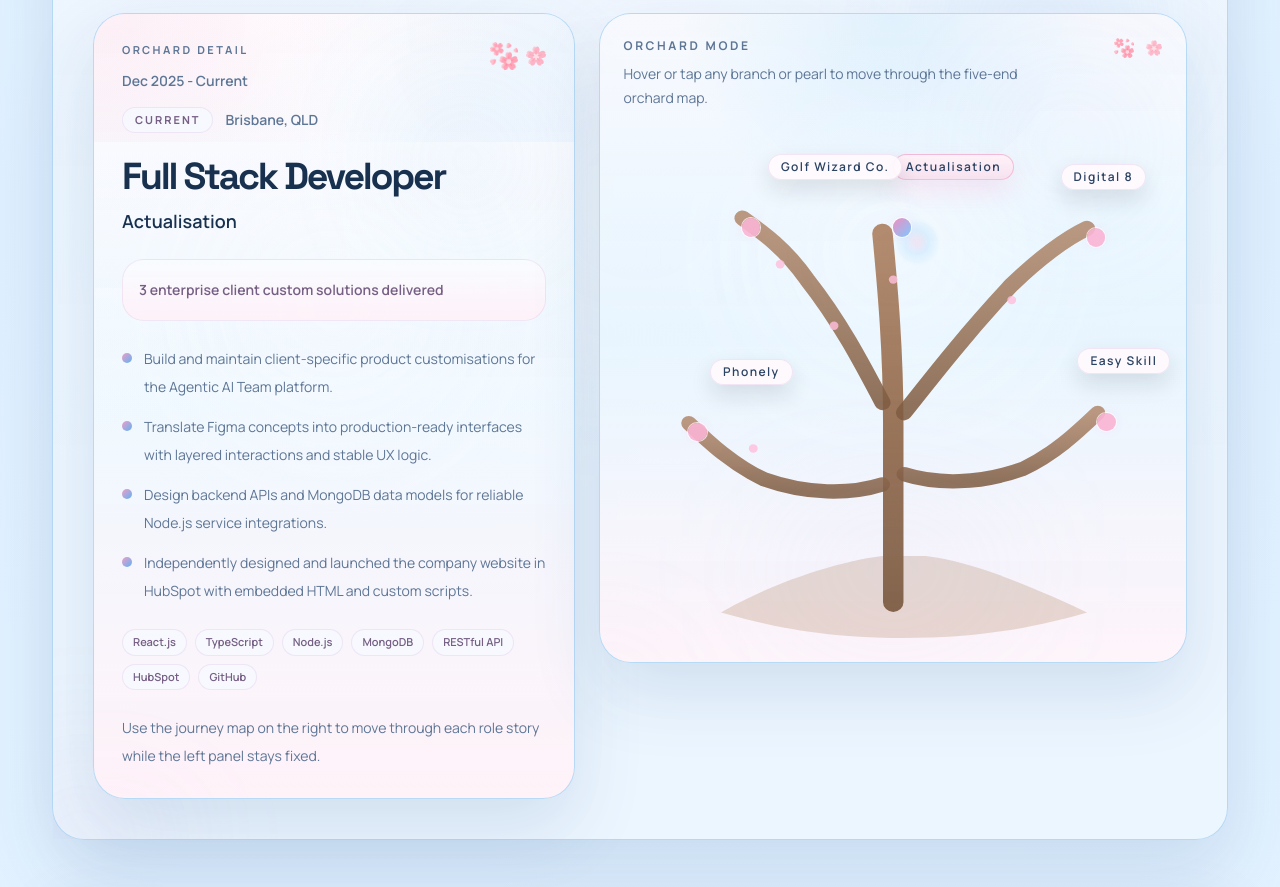
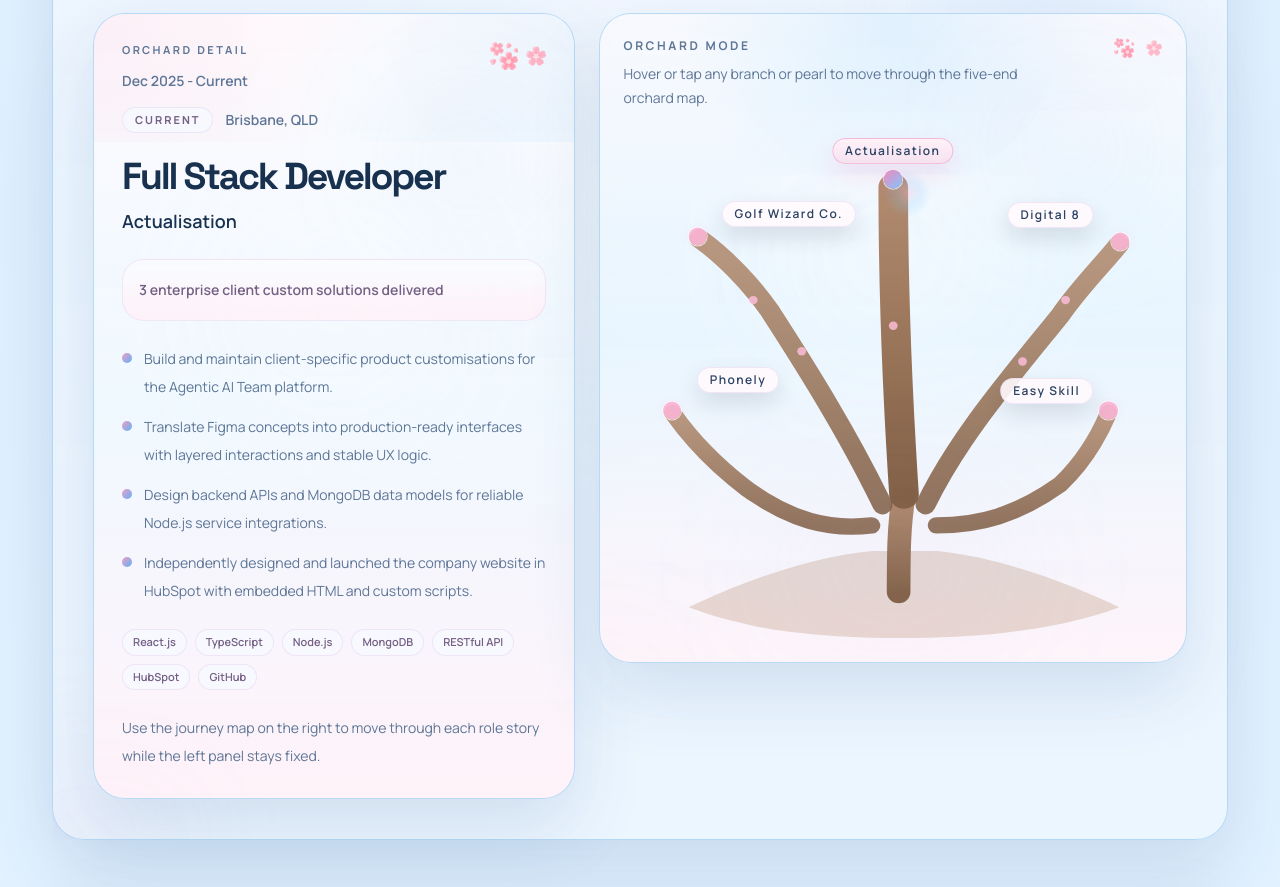
Before and after one commit to Daniel-Kai-WANG/Daniel-Wang-Latest-Portfolio, a React (Vite) app: page / in a window 1280 px wide. Shown: the part 1300-2187 px from the top of the page. Built offline with nearby package versions, Linux system fonts and the light colour scheme.

Commit message:
fixed: animation confusion

```diff
--- a/src/components/sections/ExperienceJourneyGraph.tsx
+++ b/src/components/sections/ExperienceJourneyGraph.tsx
@@ -1,77 +1,27 @@
 import { motion } from 'framer-motion'
 import { experiences } from '../../data/experience'
+import {
+  experienceJourneyGraph,
+  getBranchEndpoint,
+  getBranchLabelPoint,
+  getBranchPath,
+} from './experienceJourneyGraphConfig'
 
 type ThemeMode = 'light' | 'dark'
+
 const GRAPH_WIDTH = 100
 const GRAPH_HEIGHT = 100
-
-type Point = {
-  x: number
-  y: number
-}
-
-type BranchSpec = {
-  path: string
-  tip: Point
-  labelShiftX: number
-  width: number
-}
-
-type GraphSpec = {
-  baseFill: string
-  baseStem: string
-  baseStemWidth: number
-  branches: BranchSpec[]
-  buds: Point[]
-}
+const PANEL_REVEAL_DURATION = 0.28
+const NODE_REVEAL_GAP = 0.14
+const GRAPH_VIEWPORT_AMOUNT = 0.35
+const FINAL_PATH_FADE_DURATION = 0.16
+const FINAL_PATH_OVERLAP = 0.08
 
 type ExperienceJourneyGraphProps = {
   activeIndex: number
   onSelect: (index: number) => void
   reduceMotion: boolean
   theme: ThemeMode
-}
-
-const lightGraph: GraphSpec = {
-  baseFill:
-    'M18 95 C28 89 40 85 48 84 H56 C64 85 74 89 86 95 C76 98 66 100 52 100 C38 100 28 98 18 95Z',
-  baseStem: 'M50 93 C50 84 50 72 50 58 C50 44 49 32 48 21',
-  baseStemWidth: 3.8,
-  branches: [
-    { path: 'M50 58 C50 46 50 32 50 18', tip: { x: 50, y: 18 }, labelShiftX: 0, width: 3.2 },
-    { path: 'M48 54 C44 46 40 38 34 30 C30 24 26 21 22 18', tip: { x: 22, y: 18 }, labelShiftX: 26, width: 3 },
-    { path: 'M52 56 C58 48 64 40 72 31 C78 25 82 22 86 20', tip: { x: 86, y: 20 }, labelShiftX: -26, width: 3 },
-    { path: 'M52 68 C58 70 66 70 74 67 C80 64 84 60 88 56', tip: { x: 88, y: 56 }, labelShiftX: -20, width: 2.8 },
-    { path: 'M48 70 C42 72 34 72 26 69 C20 66 16 62 12 58', tip: { x: 12, y: 58 }, labelShiftX: 22, width: 2.8 },
-  ],
-  buds: [
-    { x: 29, y: 27 },
-    { x: 39, y: 39 },
-    { x: 50, y: 30 },
-    { x: 72, y: 34 },
-    { x: 24, y: 63 },
-  ],
-}
-
-const darkGraph: GraphSpec = {
-  baseFill:
-    'M12 94 C24 88 36 84 46 83 H58 C68 84 80 88 92 94 C82 98 68 100 52 100 C34 100 22 98 12 94Z',
-  baseStem: 'M51 91 C51 84 51 78 52 72',
-  baseStemWidth: 4.4,
-  branches: [
-    { path: 'M52 72 C51 58 50 40 50 16', tip: { x: 50, y: 16 }, labelShiftX: 0, width: 4.2 },
-    { path: 'M48 74 C42 60 36 48 28 35 C24 28 20 24 16 20', tip: { x: 16, y: 20 }, labelShiftX: 26, width: 3.8 },
-    { path: 'M56 74 C62 60 70 49 80 36 C84 31 88 27 92 22', tip: { x: 92, y: 22 }, labelShiftX: -24, width: 3.8 },
-    { path: 'M58 78 C64 79 70 77 77 72 C82 68 86 63 90 58', tip: { x: 90, y: 58 }, labelShiftX: -18, width: 3.2 },
-    { path: 'M46 78 C40 79 34 77 27 73 C20 69 15 64 10 58', tip: { x: 10, y: 58 }, labelShiftX: 24, width: 3.2 },
-  ],
-  buds: [
-    { x: 24, y: 34 },
-    { x: 33, y: 44 },
-    { x: 50, y: 39 },
-    { x: 74, y: 46 },
-    { x: 82, y: 34 },
-  ],
 }
 
 export function ExperienceJourneyGraph({
@@ -81,23 +31,54 @@ export function ExperienceJourneyGraph({
   theme,
 }: ExperienceJourneyGraphProps) {
   const isLight = theme === 'light'
-  const graph = isLight ? lightGraph : darkGraph
+  const animationCycleKey = `experience-journey-${theme}`
+  const graph = experienceJourneyGraph
+  const branches = graph.branches.map((branch) => ({
+    ...branch,
+    endpoint: getBranchEndpoint(branch),
+    labelPoint: getBranchLabelPoint(branch),
+    path: getBranchPath(branch),
+  }))
+
+  const labelClassesByAlignment = {
+    start: 'text-left',
+    center: 'text-center',
+    end: 'text-right',
+  } as const
+
+  const labelTransformByAlignment = {
+    start: 'translate(0, -100%)',
+    center: 'translate(-50%, -100%)',
+    end: 'translate(-100%, -100%)',
+  } as const
 
   return (
     <div className="relative mt-4 h-[24rem] sm:h-[28rem] xl:h-[32rem]">
       <svg
-        key={`experience-journey-${theme}`}
+        key={animationCycleKey}
         viewBox={`0 0 ${GRAPH_WIDTH} ${GRAPH_HEIGHT}`}
         preserveAspectRatio="none"
         className="absolute inset-0 z-0 h-full w-full"
         aria-hidden="true"
       >
         <defs>
-          <linearGradient id="journey-light-wood" x1="0%" x2="0%" y1="0%" y2="100%">
+          <linearGradient
+            id="journey-light-wood"
+            x1="0%"
+            x2="0%"
+            y1="0%"
+            y2="100%"
+          >
             <stop offset="0%" stopColor="#ae8466" stopOpacity="0.94" />
             <stop offset="100%" stopColor="#7f5c41" stopOpacity="0.98" />
           </linearGradient>
-          <linearGradient id="journey-dark-coral" x1="0%" x2="100%" y1="0%" y2="100%">
+          <linearGradient
+            id="journey-dark-coral"
+            x1="0%"
+            x2="100%"
+            y1="0%"
+            y2="100%"
+          >
             <stop offset="0%" stopColor="#ffa996" stopOpacity="0.96" />
             <stop offset="56%" stopColor="#7ac4ff" stopOpacity="0.88" />
             <stop offset="100%" stopColor="#9d8aff" stopOpacity="0.8" />
@@ -106,48 +87,150 @@ export function ExperienceJourneyGraph({
 
         <motion.path
           d={graph.baseFill}
-          fill={isLight ? 'rgba(173, 126, 90, 0.26)' : 'rgba(255, 167, 150, 0.2)'}
+          fill={
+            isLight ? 'rgba(173, 126, 90, 0.26)' : 'rgba(255, 167, 150, 0.2)'
+          }
           initial={reduceMotion ? { opacity: 1 } : { opacity: 0, scale: 0.94 }}
           whileInView={{ opacity: 1, scale: 1 }}
-          viewport={{ once: true, amount: 0.35 }}
-          transition={reduceMotion ? { duration: 0 } : { duration: 0.34, ease: 'easeOut' }}
+          viewport={{ once: true, amount: GRAPH_VIEWPORT_AMOUNT }}
+          transition={
+            reduceMotion ? { duration: 0 } : { duration: 0.34, ease: 'easeOut' }
+          }
         />
 
         <motion.path
           d={graph.baseStem}
           fill="none"
-          stroke={isLight ? 'url(#journey-light-wood)' : 'url(#journey-dark-coral)'}
-          strokeLinecap="round"
+          stroke={
+            isLight ? 'url(#journey-light-wood)' : 'url(#journey-dark-coral)'
+          }
+          strokeLinecap="butt"
           strokeWidth={graph.baseStemWidth}
-          initial={{ pathLength: 0, opacity: reduceMotion ? 1 : 0.3 }}
-          whileInView={{ pathLength: 1, opacity: 1 }}
-          viewport={{ once: true, amount: 0.35 }}
-          transition={reduceMotion ? { duration: 0 } : { duration: 0.42, delay: 0.08, ease: 'easeOut' }}
-        />
-
-        {graph.branches.map((branch, index) => {
-          const branchDelay = isLight ? 0.28 + index * 0.08 : 0.22 + index * 0.08
-          const branchDuration = isLight ? 0.62 : 0.58
-
-          return (
-            <motion.path
-              key={branch.path}
-              d={branch.path}
-              fill="none"
-              stroke={isLight ? 'url(#journey-light-wood)' : 'url(#journey-dark-coral)'}
-              strokeLinecap="round"
-              strokeLinejoin="round"
-              strokeWidth={activeIndex === index ? branch.width + 1 : branch.width}
-              opacity={activeIndex === index ? 1 : isLight ? 0.88 : 0.84}
-              initial={{ pathLength: 0, opacity: reduceMotion ? 1 : 0.26 }}
-              whileInView={{ pathLength: 1, opacity: activeIndex === index ? 1 : isLight ? 0.88 : 0.84 }}
-              viewport={{ once: true, amount: 0.35 }}
+          initial={{
+            pathLength: reduceMotion ? 1 : 0,
+            opacity: reduceMotion ? 0 : 0.3,
+          }}
+          whileInView={{ pathLength: 1, opacity: 0 }}
+          viewport={{ once: true, amount: GRAPH_VIEWPORT_AMOUNT }}
           transition={
             reduceMotion
               ? { duration: 0 }
-                  : { duration: branchDuration, delay: branchDelay, ease: 'easeOut' }
+              : {
+                  pathLength: { duration: 0.42, delay: 0.08, ease: 'easeOut' },
+                  opacity: {
+                    duration: FINAL_PATH_FADE_DURATION,
+                    delay: 0.08 + 0.42 - FINAL_PATH_OVERLAP,
+                    ease: 'easeOut',
+                  },
+                }
           }
         />
+
+        <motion.path
+          d={graph.baseStem}
+          fill="none"
+          stroke={
+            isLight ? 'url(#journey-light-wood)' : 'url(#journey-dark-coral)'
+          }
+          strokeLinecap="round"
+          strokeWidth={graph.baseStemWidth}
+          initial={{ opacity: reduceMotion ? 1 : 0 }}
+          whileInView={{ opacity: 1 }}
+          viewport={{ once: true, amount: GRAPH_VIEWPORT_AMOUNT }}
+          transition={
+            reduceMotion
+              ? { duration: 0 }
+              : {
+                  duration: FINAL_PATH_FADE_DURATION,
+                  delay: 0.08 + 0.42 - FINAL_PATH_OVERLAP,
+                  ease: 'easeOut',
+                }
+          }
+        />
+
+        {branches.map((branch, index) => {
+          const branchOpacity =
+            activeIndex === index ? 1 : isLight ? 0.88 : 0.84
+          const branchWidth =
+            activeIndex === index ? branch.width + 1 : branch.width
+          const finalPathDelay = branch.revealDelay + graph.branchDuration - FINAL_PATH_OVERLAP
+
+          return (
+            <g key={branch.id}>
+              <motion.path
+                d={branch.path}
+                fill="none"
+                stroke={
+                  isLight
+                    ? 'url(#journey-light-wood)'
+                    : 'url(#journey-dark-coral)'
+                }
+                strokeLinecap="butt"
+                strokeLinejoin="round"
+                initial={{
+                  pathLength: reduceMotion ? 1 : 0,
+                  opacity: reduceMotion ? 0 : 0.26,
+                  strokeWidth: branchWidth,
+                }}
+                whileInView={{ pathLength: 1, opacity: 0 }}
+                animate={{ strokeWidth: branchWidth }}
+                viewport={{ once: true, amount: GRAPH_VIEWPORT_AMOUNT }}
+                transition={
+                  reduceMotion
+                    ? { duration: 0 }
+                    : {
+                        pathLength: {
+                          duration: graph.branchDuration,
+                          delay: branch.revealDelay,
+                          ease: 'easeOut',
+                        },
+                        opacity: {
+                          duration: FINAL_PATH_FADE_DURATION,
+                          delay: finalPathDelay,
+                          ease: 'easeOut',
+                        },
+                        strokeWidth: {
+                          duration: PANEL_REVEAL_DURATION,
+                          ease: 'easeOut',
+                        },
+                      }
+                }
+              />
+
+              <motion.path
+                d={branch.path}
+                fill="none"
+                stroke={
+                  isLight
+                    ? 'url(#journey-light-wood)'
+                    : 'url(#journey-dark-coral)'
+                }
+                strokeLinecap="round"
+                strokeLinejoin="round"
+                initial={{
+                  opacity: reduceMotion ? branchOpacity : 0,
+                  strokeWidth: branch.width,
+                }}
+                whileInView={{ opacity: branchOpacity }}
+                animate={{ opacity: branchOpacity, strokeWidth: branchWidth }}
+                viewport={{ once: true, amount: GRAPH_VIEWPORT_AMOUNT }}
+                transition={
+                  reduceMotion
+                    ? { duration: 0 }
+                    : {
+                        opacity: {
+                          duration: FINAL_PATH_FADE_DURATION,
+                          delay: finalPathDelay,
+                          ease: 'easeOut',
+                        },
+                        strokeWidth: {
+                          duration: PANEL_REVEAL_DURATION,
+                          ease: 'easeOut',
+                        },
+                      }
+                }
+              />
+            </g>
           )
         })}
 
@@ -156,7 +239,7 @@ export function ExperienceJourneyGraph({
             key={`${bud.x}-${bud.y}`}
             initial={{ opacity: 0, scale: 0.6 }}
             whileInView={{ opacity: 1, scale: 1 }}
-            viewport={{ once: true, amount: 0.35 }}
+            viewport={{ once: true, amount: GRAPH_VIEWPORT_AMOUNT }}
             transition={
               reduceMotion
                 ? { duration: 0 }
@@ -167,14 +250,18 @@ export function ExperienceJourneyGraph({
               cx={bud.x}
               cy={bud.y}
               r={isLight ? 0.82 : 0.92}
-              fill={isLight ? 'rgba(255, 190, 220, 0.82)' : 'rgba(255, 210, 191, 0.82)'}
+              fill={
+                isLight
+                  ? 'rgba(255, 190, 220, 0.82)'
+                  : 'rgba(255, 210, 191, 0.82)'
+              }
             />
           </motion.g>
         ))}
 
-        {graph.branches.map((branch, index) => (
+        {branches.map((branch, index) => (
           <path
-            key={`hit-${branch.path}`}
+            key={`hit-${branch.id}`}
             d={branch.path}
             fill="none"
             stroke="transparent"
@@ -197,37 +284,44 @@ export function ExperienceJourneyGraph({
       />
 
       {experiences.map((item, index) => {
-        const branch = graph.branches[index]
+        const branch = branches[index]
         const isActive = activeIndex === index
-        const branchDelay = isLight ? 0.28 + index * 0.08 : 0.22 + index * 0.08
-        const branchDuration = isLight ? 0.62 : 0.58
-        const nodeDelay = branchDelay + branchDuration + 0.08
+        const nodeDelay =
+          branch.revealDelay + graph.branchDuration + NODE_REVEAL_GAP
         const labelDelay = nodeDelay + 0.12
         const glowDelay = labelDelay + 0.12
 
         return (
+          <div key={`${animationCycleKey}-${item.company}`} className="contents">
             <button
-            key={item.company}
               type="button"
               aria-label={`${item.company} experience`}
               aria-pressed={isActive}
               onMouseEnter={() => onSelect(index)}
               onFocus={() => onSelect(index)}
               onClick={() => onSelect(index)}
-            className="absolute z-10 flex size-14 -translate-x-1/2 -translate-y-1/2 items-center justify-center focus-visible:outline-none focus-visible:ring-2 focus-visible:ring-[var(--color-primary)] sm:size-16"
+              className="absolute z-10 flex size-14 items-center justify-center focus-visible:outline-none focus-visible:ring-2 focus-visible:ring-[var(--color-primary)] sm:size-16"
               style={{
-              top: `${(branch.tip.y / GRAPH_HEIGHT) * 100}%`,
-              left: `${(branch.tip.x / GRAPH_WIDTH) * 100}%`,
+                top: `${(branch.endpoint.y / GRAPH_HEIGHT) * 100}%`,
+                left: `${(branch.endpoint.x / GRAPH_WIDTH) * 100}%`,
+                transform: `translate(${branch.nodeTranslate.x}%, ${branch.nodeTranslate.y}%)`,
               }}
             >
               <motion.span
                 className="absolute left-1/2 top-1/2 block size-11 -translate-x-1/2 -translate-y-1/2 rounded-full sm:size-12"
                 initial={{ opacity: 0, scale: 0.7 }}
-              animate={{ opacity: isActive ? 1 : 0, scale: isActive ? 1 : 0.7 }}
+                animate={{
+                  opacity: isActive ? 1 : 0,
+                  scale: isActive ? 1 : 0.7,
+                }}
                 transition={
                   reduceMotion
                     ? { duration: 0 }
-                  : { duration: 0.24, delay: isActive ? glowDelay : 0, ease: 'easeOut' }
+                    : {
+                        duration: 0.24,
+                        delay: isActive ? glowDelay : 0,
+                        ease: 'easeOut',
+                      }
                 }
                 style={{
                   background: isLight
@@ -238,11 +332,13 @@ export function ExperienceJourneyGraph({
 
               <motion.span
                 className="absolute left-1/2 top-1/2 block size-4 -translate-x-1/2 -translate-y-1/2 rounded-full sm:size-[1.15rem]"
-              initial={{ opacity: 0, scale: 0.4 }}
+                initial={{ opacity: 0, scale: 0 }}
                 whileInView={{ opacity: 1, scale: 1 }}
-              viewport={{ once: true, amount: 0.2 }}
+                viewport={{ once: true, amount: GRAPH_VIEWPORT_AMOUNT }}
                 transition={
-                reduceMotion ? { duration: 0 } : { duration: 0.26, delay: nodeDelay, ease: 'easeOut' }
+                  reduceMotion
+                    ? { duration: 0 }
+                    : { duration: 0.26, delay: nodeDelay, ease: 'easeOut' }
                 }
                 style={{
                   background: isLight
@@ -257,17 +353,27 @@ export function ExperienceJourneyGraph({
                     : '0 0 0 1px rgba(255,236,228,0.58), 0 0 10px rgba(122,196,255,0.12)',
                 }}
               />
+            </button>
 
+            <div
+              className={`pointer-events-none absolute z-10 ${labelClassesByAlignment[branch.label.align]}`}
+              style={{
+                top: `${(branch.labelPoint.y / GRAPH_HEIGHT) * 100}%`,
+                left: `${(branch.labelPoint.x / GRAPH_WIDTH) * 100}%`,
+                transform: labelTransformByAlignment[branch.label.align],
+              }}
+            >
               <motion.span
-              className="pointer-events-none absolute bottom-[calc(100%+0.4rem)] left-1/2 block max-w-[9.25rem] -translate-x-1/2 rounded-full border px-3 py-1 text-center text-[11px] font-semibold tracking-[0.12em] whitespace-nowrap sm:text-xs"
+                className="block max-w-[8.75rem] rounded-full border px-3 py-1 text-[11px] font-semibold tracking-[0.12em] whitespace-nowrap sm:max-w-[9.25rem] sm:text-xs"
                 initial={{ opacity: 0, y: 8 }}
                 whileInView={{ opacity: 1, y: 0 }}
                 viewport={{ once: true, amount: 0.2 }}
                 transition={
-                reduceMotion ? { duration: 0 } : { duration: 0.24, delay: labelDelay, ease: 'easeOut' }
+                  reduceMotion
+                    ? { duration: 0 }
+                    : { duration: 0.24, delay: labelDelay, ease: 'easeOut' }
                 }
                 style={{
-                marginLeft: `${branch.labelShiftX}px`,
                   borderColor: isActive
                     ? isLight
                       ? 'rgba(242, 171, 205, 0.72)'
@@ -290,7 +396,8 @@ export function ExperienceJourneyGraph({
               >
                 {item.company}
               </motion.span>
-          </button>
+            </div>
+          </div>
         )
       })}
     </div>
--- /dev/null
+++ b/src/components/sections/experienceJourneyGraphConfig.ts
@@ -0,0 +1,175 @@
+export type Point = {
+  x: number
+  y: number
+}
+
+type LabelAlignment = 'start' | 'center' | 'end'
+
+type CubicSegment = {
+  control1: Point
+  control2: Point
+  end: Point
+}
+
+type BranchLabel = {
+  align: LabelAlignment
+  offset: Point
+}
+
+type NodeTranslate = {
+  x: number
+  y: number
+}
+
+export type BranchSpec = {
+  id: string
+  start: Point
+  segments: CubicSegment[]
+  label: BranchLabel
+  nodeTranslate: NodeTranslate
+  width: number
+  revealDelay: number
+}
+
+export type GraphSpec = {
+  baseFill: string
+  baseStem: string
+  baseStemWidth: number
+  branchDuration: number
+  branches: BranchSpec[]
+  buds: Point[]
+}
+
+export const experienceJourneyGraph: GraphSpec = {
+  baseFill:
+    'M12 94 C24 88 36 84 46 83 H58 C68 84 80 88 92 94 C82 98 68 100 52 100 C34 100 22 98 12 94Z',
+  baseStem: 'M51 91 C51 84 51 78 52 72',
+  baseStemWidth: 4.4,
+  branchDuration: 0.58,
+  branches: [
+    {
+      id: 'middle',
+      start: { x: 52, y: 72 },
+      segments: [
+        {
+          control1: { x: 51, y: 56 },
+          control2: { x: 50, y: 36 },
+          end: { x: 50, y: 12 },
+        },
+      ],
+      label: { align: 'center', offset: { x: 0, y: -4.6 } },
+      nodeTranslate: { x: -64, y: -77 },
+      width: 4.5,
+      revealDelay: 0.22,
+    },
+    {
+      id: 'upper-left',
+      start: { x: 48, y: 74 },
+      segments: [
+        {
+          control1: { x: 42, y: 61 },
+          control2: { x: 35, y: 49 },
+          end: { x: 27, y: 36 },
+        },
+        {
+          control1: { x: 23, y: 30 },
+          control2: { x: 18, y: 25 },
+          end: { x: 14, y: 22 },
+        },
+      ],
+      label: { align: 'start', offset: { x: 4.2, y: -2.2 } },
+      nodeTranslate: { x: -66, y: -68 },
+      width: 3.7,
+      revealDelay: 0.3,
+    },
+    {
+      id: 'upper-right',
+      start: { x: 56, y: 74 },
+      segments: [
+        {
+          control1: { x: 62, y: 61 },
+          control2: { x: 71, y: 50 },
+          end: { x: 81, y: 37 },
+        },
+        {
+          control1: { x: 85, y: 31 },
+          control2: { x: 89, y: 27 },
+          end: { x: 92, y: 23 },
+        },
+      ],
+      label: { align: 'end', offset: { x: -4.8, y: -3 } },
+      nodeTranslate: { x: -62, y: -68 },
+      width: 3.7,
+      revealDelay: 0.38,
+    },
+    {
+      id: 'lower-right',
+      start: { x: 58, y: 78 },
+      segments: [
+        {
+          control1: { x: 66, y: 78 },
+          control2: { x: 73, y: 76 },
+          end: { x: 81, y: 70 },
+        },
+        {
+          control1: { x: 85, y: 66 },
+          control2: { x: 88, y: 61 },
+          end: { x: 90, y: 56 },
+        },
+      ],
+      label: { align: 'end', offset: { x: -2.8, y: -1.8 } },
+      nodeTranslate: { x: -64, y: -68 },
+      width: 3.2,
+      revealDelay: 0.46,
+    },
+    {
+      id: 'lower-left',
+      start: { x: 46, y: 78 },
+      segments: [
+        {
+          control1: { x: 38, y: 79 },
+          control2: { x: 31, y: 77 },
+          end: { x: 23, y: 71 },
+        },
+        {
+          control1: { x: 18, y: 67 },
+          control2: { x: 13, y: 62 },
+          end: { x: 9, y: 56 },
+        },
+      ],
+      label: { align: 'start', offset: { x: 4.6, y: -3.9 } },
+      nodeTranslate: { x: -64, y: -68 },
+      width: 3.2,
+      revealDelay: 0.54,
+    },
+  ],
+  buds: [
+    { x: 24, y: 34 },
+    { x: 33, y: 44 },
+    { x: 50, y: 39 },
+    { x: 74, y: 46 },
+    { x: 82, y: 34 },
+  ],
+}
+
+export function getBranchPath(branch: BranchSpec) {
+  return [
+    `M${branch.start.x} ${branch.start.y}`,
+    ...branch.segments.map(
+      ({ control1, control2, end }) =>
+        `C${control1.x} ${control1.y} ${control2.x} ${control2.y} ${end.x} ${end.y}`,
+    ),
+  ].join(' ')
+}
+
+export function getBranchEndpoint(branch: BranchSpec) {
+  return branch.segments[branch.segments.length - 1].end
+}
+
+export function getBranchLabelPoint(branch: BranchSpec) {
+  const endpoint = getBranchEndpoint(branch)
+  return {
+    x: endpoint.x + branch.label.offset.x,
+    y: endpoint.y + branch.label.offset.y,
+  }
+}
```
Lines whose indentation alone changed are shown as unchanged.
